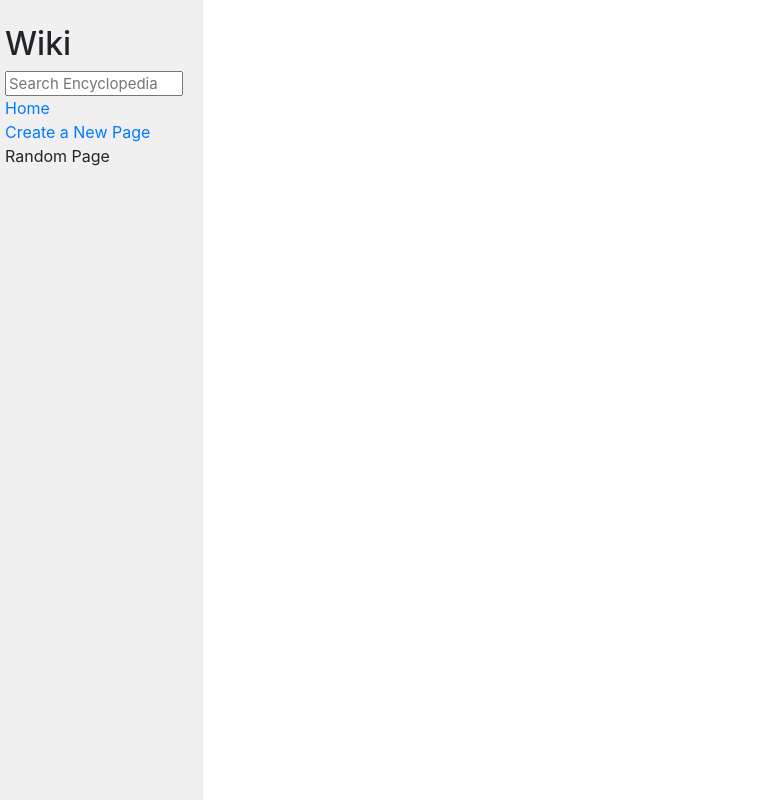
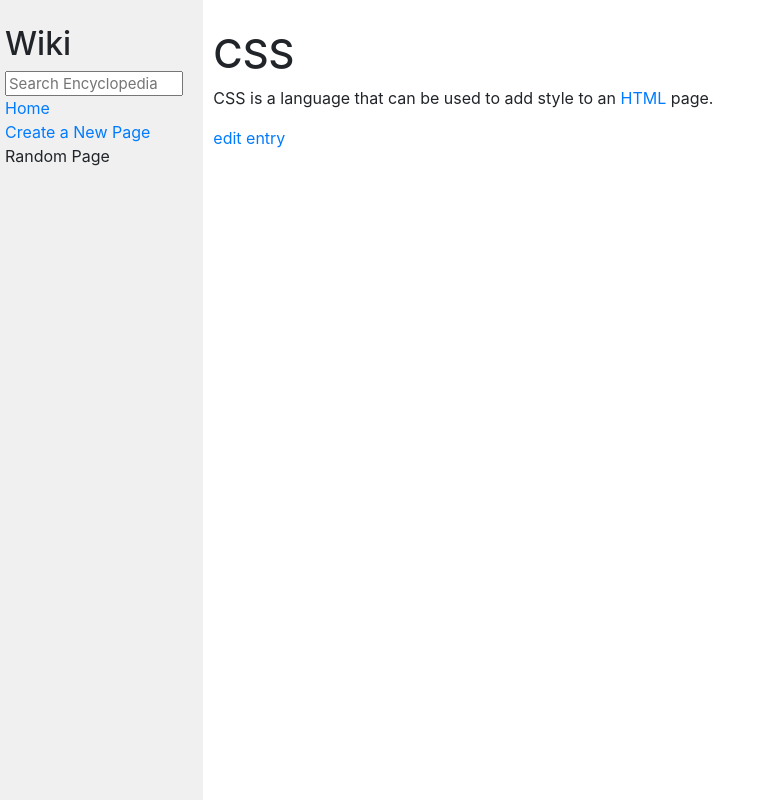
Before and after one commit to syeo-1/wiki, a Django app: page /wiki/CSS in a window 1280 px wide. Shown: the whole page, without its empty margins (0-770 px from the left). Run offline with Django 3.2, Linux system fonts and the light colour scheme; some libraries are stand-ins or nearby versions.

Commit message:
basic edit page exists

```diff
--- a/encyclopedia/templates/encyclopedia/entry.html
+++ b/encyclopedia/templates/encyclopedia/entry.html
@@ -6,4 +6,5 @@
 
 {% block body %}
     {{ entry_html |safe }}
+    <a href="/wiki/edit_entry/{{entry_title}}">edit entry</a>
 {% endblock %}
--- a/encyclopedia/urls.py
+++ b/encyclopedia/urls.py
@@ -9,5 +9,6 @@ urlpatterns = [
     path("", views.index, name="index"),
     path('search', views.search, name='search'),
     path('new_entry', views.new_entry, name='new_entry'),
+    path('edit_entry/<str:wiki_entry>', views.edit_entry, name='edit_entry'),
     path('<str:wiki_entry>', views.wiki_entry, name='wiki_entry')
 ]
--- a/encyclopedia/util.py
+++ b/encyclopedia/util.py
@@ -32,8 +32,6 @@ def get_entry(title):
     """
     try:
         f = default_storage.open(f"entries/{title}.md")
-        file_contents = f.read().decode('utf-8')
-        print(repr(f'raw file contents are: {file_contents}'))
         return f.read().decode("utf-8")
     except FileNotFoundError:
         return None
--- a/encyclopedia/views.py
+++ b/encyclopedia/views.py
@@ -27,7 +27,7 @@ def wiki_entry(request, wiki_entry):
         return render(request, 'encyclopedia/error.html')
     else:
         print('test')
-        print(markdown_page)
+        print(repr(markdown_page))
         return render(request, 'encyclopedia/entry.html', {
             'entry_title': wiki_entry,
             'entry_html': get_entry_html(markdown_page, wiki_entry)
@@ -73,3 +73,15 @@ def new_entry(request):
             'entry_title': wiki_entry,
             'entry_html': get_entry_html(user_entry, wiki_entry)
         })
+
+def edit_entry(request, wiki_entry):
+    # retrieve the entry that the user wants to edit
+
+    # render the form with the contents
+
+    # create it so it's like the new entry thing except that the title doesn't change
+
+    return render(request, "encyclopedia/edit.html", {
+        'title': wiki_entry,
+        'entry': '<p>hello world</p>'
+    })
```
Also changed, not shown: encyclopedia/templates/encyclopedia/edit.html (added, +27 -0 lines).
